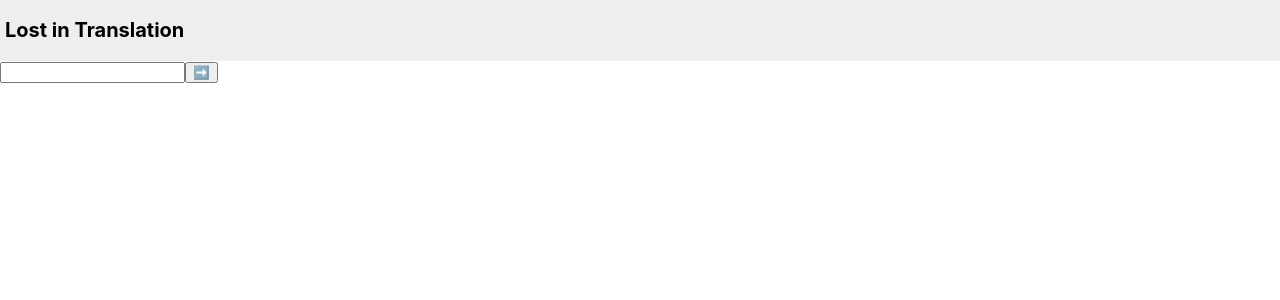
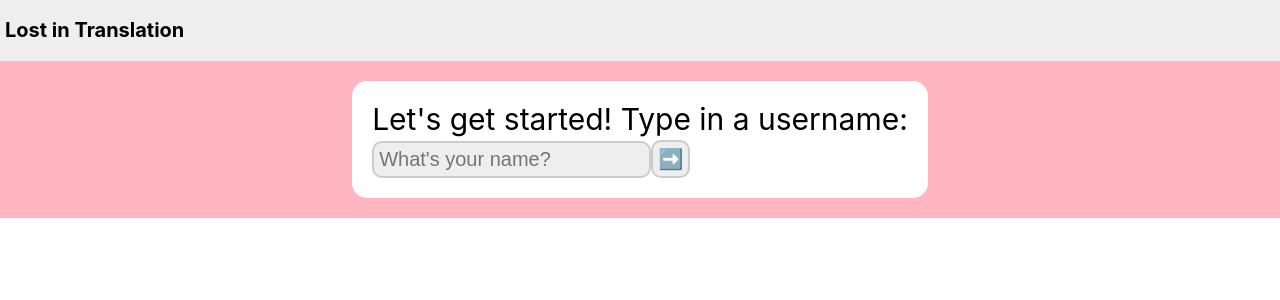
Before and after one commit to silje-denise/assignment2, a React (Create React App) app in the folder lost-in-translation/: page / in a window 1280 px wide. Shown: the top 300 px of the page. Built offline with nearby package versions, Linux system fonts and the light colour scheme; no server answers.

Commit message:
feat: refactored input and button component

```diff
--- /dev/null
+++ b/lost-in-translation/src/components/InputWithBtn.jsx
@@ -0,0 +1,22 @@
+
+const InputWithBtn = (props) => {
+    const onchange = props.onchange;
+    const onclick = props.onclick;
+
+    const input = {
+        padding: "5px",
+        borderRadius: "10px",
+        fontSize: "20px",
+        border: "2px solid #ccc",
+        backgroundColor: "#eee",
+    }
+
+return(
+    <div>
+        <input type="text" onChange={onchange} placeholder="What's your name?" style={input}/>
+        <button onClick={onclick} style={input}>➡️</button>
+    </div>
+);
+}
+
+export default InputWithBtn;
--- a/lost-in-translation/src/pages/Login.jsx
+++ b/lost-in-translation/src/pages/Login.jsx
@@ -1,5 +1,6 @@
 import { useState } from "react";
 import Header from "../components/Header";
+import InputWithBtn from "../components/InputWithBtn";
 
 const Login = () => {
     /*
@@ -17,16 +18,66 @@ const Login = () => {
     }
     const handleChange = (event) => {
         setUsername(event.target.value);
+        //Run createUser
+    }
+
+    //Create user---------------------------------
+    //Async-await & try-catch?
+    const apiURL = 'your-api-url-goes-here';
+    const apiKey = 'your-public-api-key-goes-here';
+
+    fetch(`${apiURL}/translations`, {
+        method: 'POST',
+        headers: {
+          'X-API-Key': apiKey,
+          'Content-Type': 'application/json'
+        },
+        body: JSON.stringify({
+            username: {username},
+            translations: []
+        })
+    })
+    .then(response => {
+      if (!response.ok) {
+        throw new Error('Could not create new user');
+      }
+      return response.json();
+    })
+    .then(newUser => {
+      // newUser is the new user with an id
+      console.log(newUser);
+    })
+    .catch(error => {
+    })
+
+
+    //Styling
+    const main = {
+        display: "flex",
+        justifyContent: "center",
+        padding: "20px",
+        backgroundColor: "lightpink",
+        fontSize: "30px",
+    }
+    const inputSection = {
+        display: "flex",
+        justifyContent: "center",
+        flexDirection: "column",
+        padding: "20px",
+        backgroundColor: "white",
+        margin: "0 50px",
+        fontSize: "23x",
+        borderRadius: "15px"
     }
 
 
     return(
         <div>
             <Header/>
-            <main>
-                <div>
-                    <input type="text" onChange={handleChange}/>
-                    <button onClick={handleOnclick}>➡️</button>
+            <main style={main}>
+                <div style={inputSection}>
+                    <label>Let's get started! Type in a username:</label>
+                    <InputWithBtn onchange={handleChange} onclick={handleOnclick}/>
                 </div>
             </main>
         </div>
```
